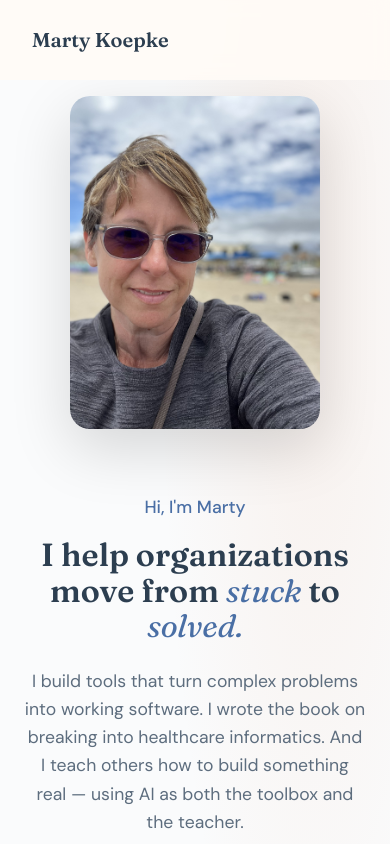
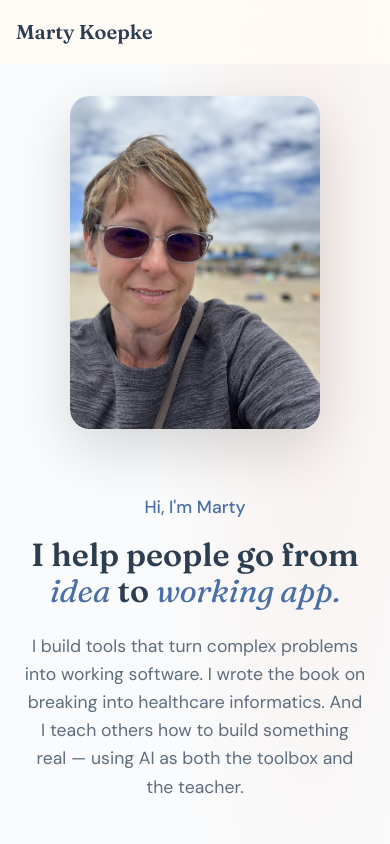
Before and after one commit to martykoepke-lgtm/personal_website_koepke, a plain HTML site: page index.html in a window 390 px wide. Shown: the top 844 px of the page. Drawn offline with Linux system fonts and the light colour scheme.

Commit message:
Update hero headline and fix mobile nav padding
- Hero: "I help people go from idea to working app"
- Mobile nav padding fix

🤖 Generated with [Claude Code](https://claude.com/claude-code)

Co-Authored-By: Claude <noreply@anthropic.com>

```diff
--- a/index.html
+++ b/index.html
@@ -1619,6 +1619,10 @@
         }
 
         @media (max-width: 768px) {
+            nav {
+                padding: 1rem;
+            }
+
             .nav-links {
                 display: none;
             }
@@ -1729,7 +1733,7 @@
                 </div>
                 <div class="hero-content">
                     <p class="hero-greeting">Hi, I'm Marty</p>
-                    <h1>I help organizations move from <span class="highlight">stuck</span> to <span class="highlight">solved.</span></h1>
+                    <h1>I help people go from <span class="highlight">idea</span> to <span class="highlight">working app.</span></h1>
                     <p class="hero-subtitle">I build tools that turn complex problems into working software. I wrote the book on breaking into healthcare informatics. And I teach others how to build something real — using AI as both the toolbox and the teacher.</p>
                 </div>
             </div>
```
